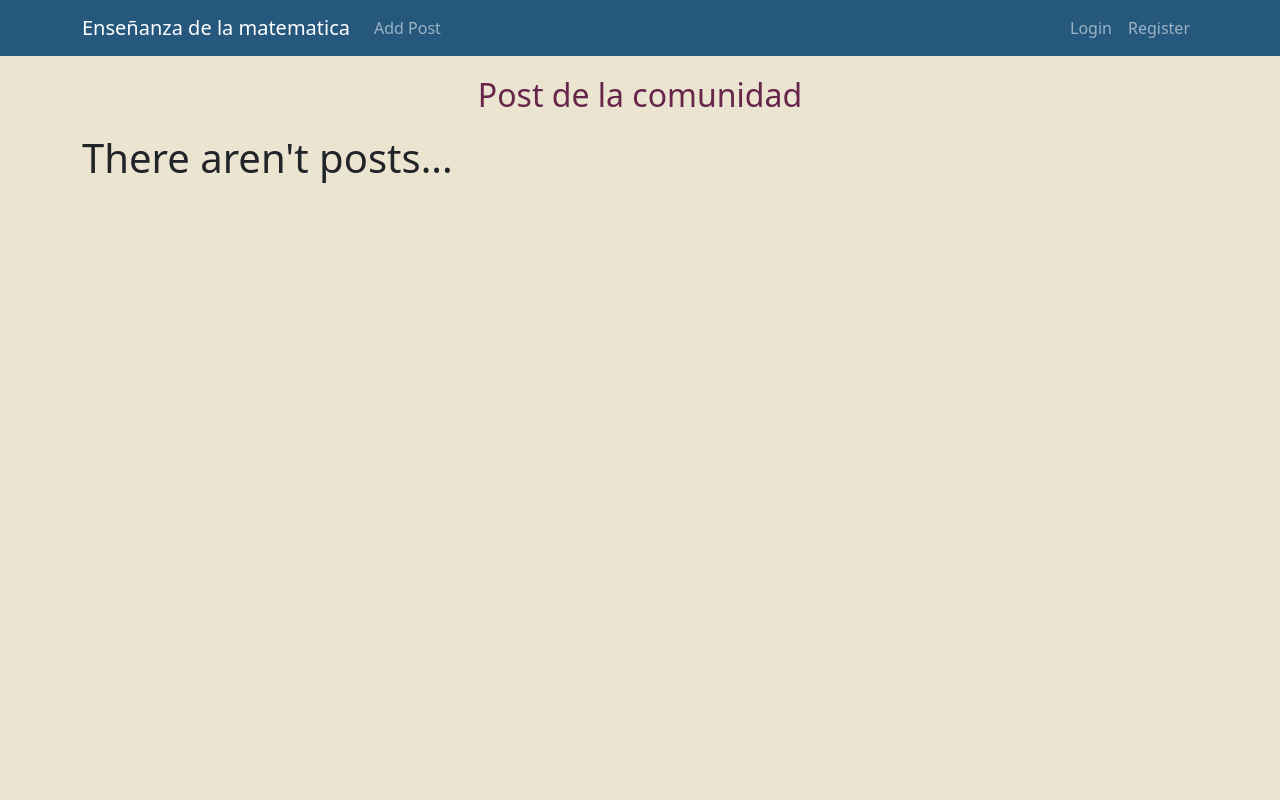
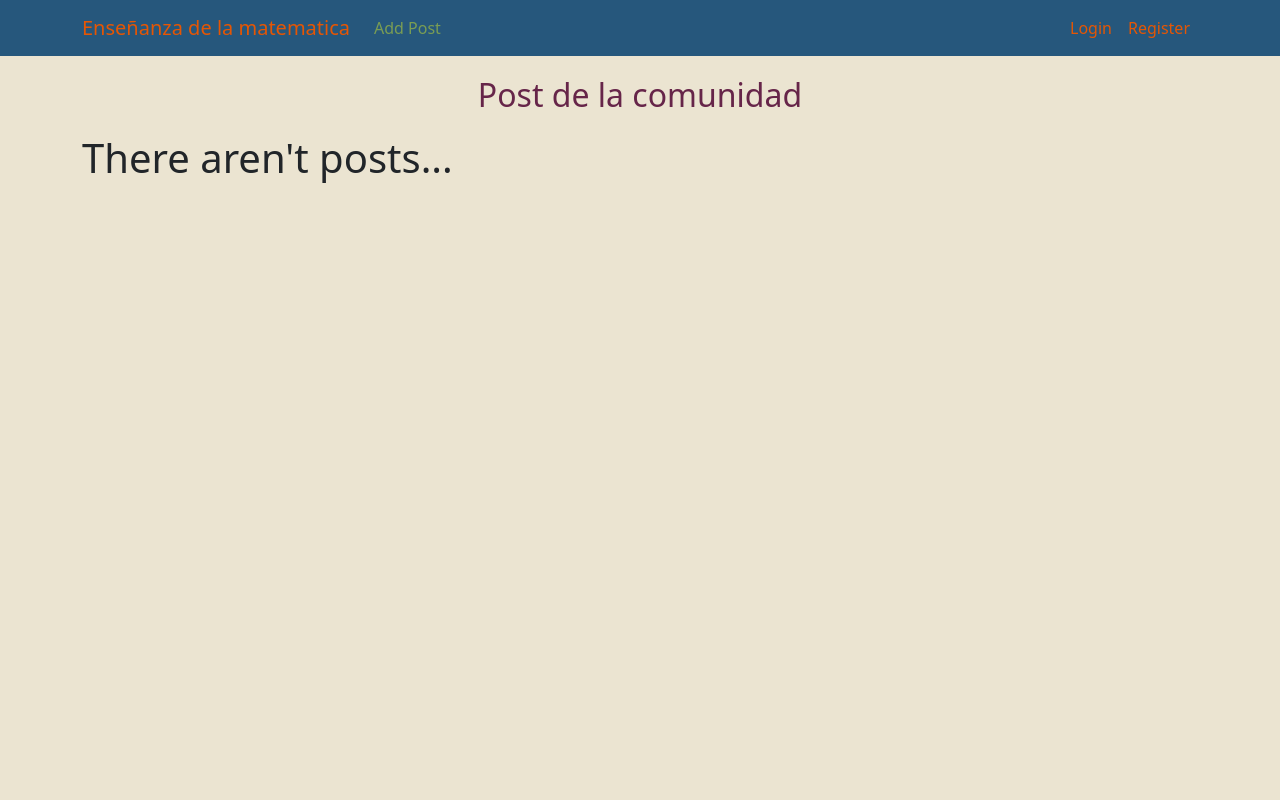
Before and after one commit to migo8591/blog_bp, a Flask app: page / in a window 1280 px wide. Run offline with Flask 3, Linux system fonts and the light colour scheme; data that the repository does not hold is empty.

Commit message:
Se aplican colores a los a  del navbar

```diff
--- a/app/static/base.css
+++ b/app/static/base.css
@@ -12,3 +12,8 @@ body{
     color:var(--color-itemNavbar);
 
 }
+.textNavbarII{
+    color:var(--color-itemNavbarII);
+    font-weight: 500;
+
+}
--- a/app/static/custom.css
+++ b/app/static/custom.css
@@ -1,4 +1,5 @@
 :root{
     --color-navbar:#26577C;
     --color-itemNavbar:#E55604;
+    --color-itemNavbarII:#7A9D54;
 }
--- a/app/templates/navbar.html
+++ b/app/templates/navbar.html
@@ -6,7 +6,7 @@
 
 <nav  class="navbar navbar-expand-sm navbar-dark" style="background-color: var(--color-navbar);">
     <div class="container">
-      <a class="navbar-brand" href="{{url_for('public.index')}}">Enseñanza de la matematica</a>
+      <a class="navbar-brand textNavbar " href="{{url_for('public.index')}}">Enseñanza de la matematica</a>
       <button class="navbar-toggler d-lg-none" type="button" data-bs-toggle="collapse" data-bs-target="#collapsibleNavId" aria-controls="collapsibleNavId"
           aria-expanded="false" aria-label="Toggle navigation">
           <span class="navbar-toggler-icon"></span>
@@ -14,15 +14,15 @@
       <div class="collapse navbar-collapse" id="collapsibleNavId">
           <ul class="navbar-nav mr-auto mt-2 mt-lg-0 textNavbar">
               <li class="nav-item">
-                  <a class="nav-link" href="{{url_for('public.addPost')}}">Add Post</a>
+                  <a class="nav-link textNavbarII" href="{{url_for('public.addPost')}}">Add Post</a>
               </li>
           </ul>
           <ul class="navbar-nav ms-auto">
             <li class="nav-item">
-              <a class="nav-link" href="#">Login</a>
+              <a class="nav-link textNavbar" href="#">Login</a>
             </li>
             <li class="nav-item">
-              <a class="nav-link" href="#">Register</a>
+              <a class="nav-link textNavbar" href="#">Register</a>
             </li>
           </ul>
       </div>
```
